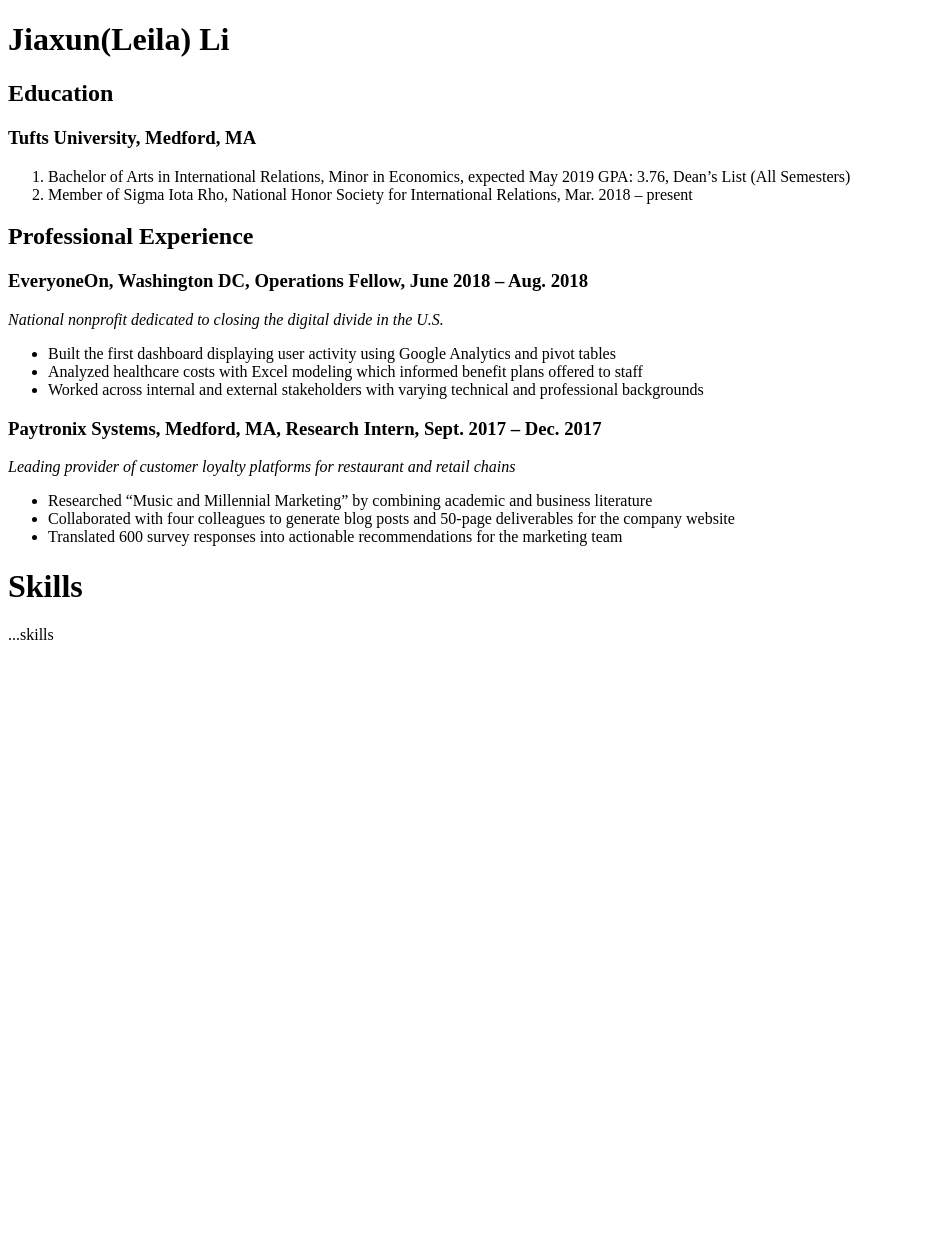
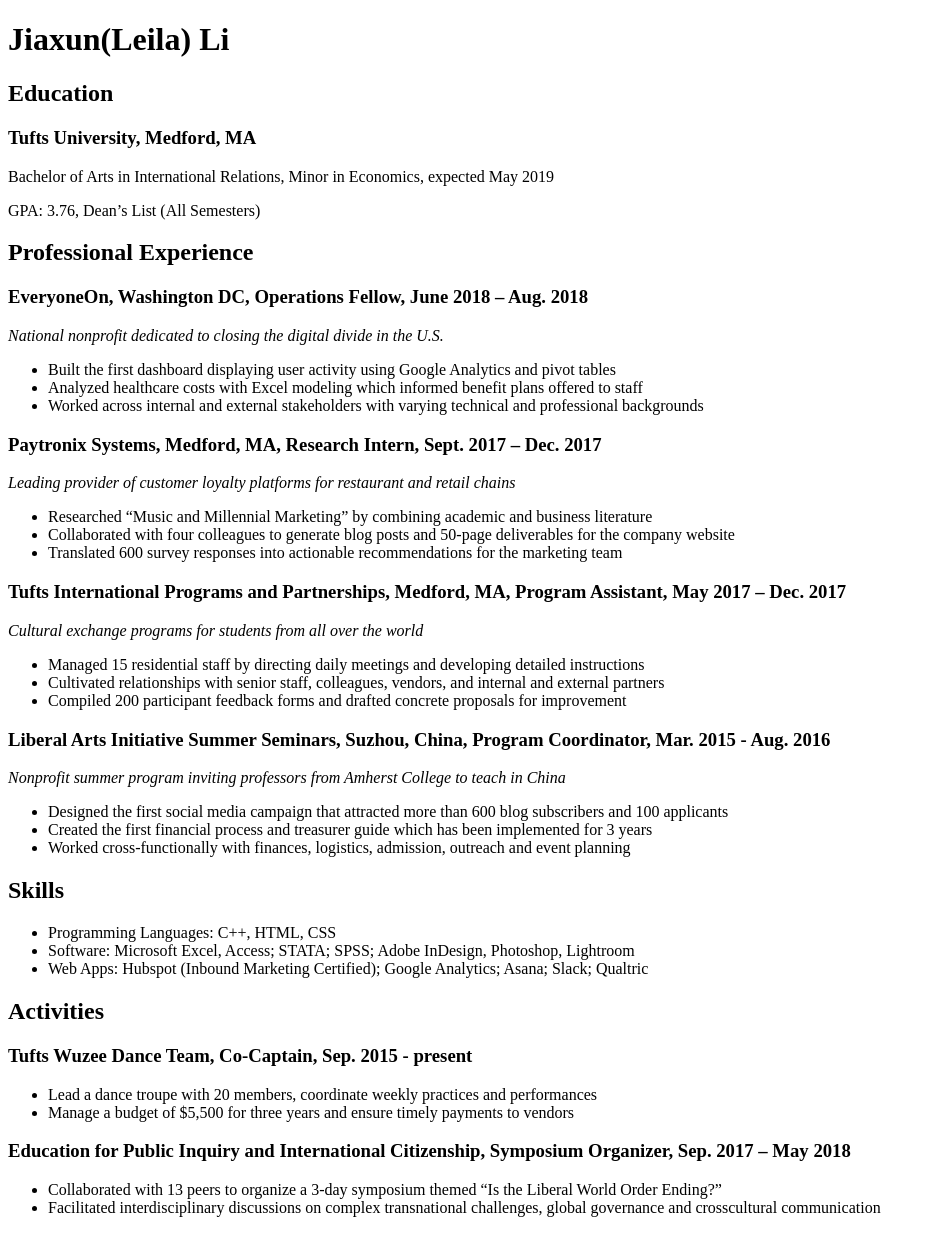
Before and after one commit to leilajxli/leilajxli.github.io, a plain HTML site: page resume.html in a window 1280 px wide. Shown: the whole page, without its empty margins (0-937 px from the left). Before the commit the page ends 800 px from the top, so only its background shows below. Drawn offline with Linux system fonts and the light colour scheme.

Commit message:
added contents to resume

```diff
--- a/resume.html
+++ b/resume.html
@@ -8,14 +8,13 @@
 
 <body>
 	<h1>Jiaxun(Leila) Li</h1>
+	<div></div>
 
 	<h2>Education</h2>
 		<h3>Tufts University, Medford, MA</h3>
-			<ol>
-			<li>Bachelor of Arts in International Relations, Minor in Economics, expected May 2019
-			GPA: 3.76, Dean’s List (All Semesters) </li>
-			<li>Member of Sigma Iota Rho, National Honor Society for International Relations, Mar. 2018 – present </li>
-			</ol>
+			<p>Bachelor of Arts in International Relations, Minor in Economics, expected May 2019 </p>
+			<p>GPA: 3.76, Dean’s List (All Semesters) </p>
+	<div></div>
 
 	<h2>Professional Experience</h2>
 	<h3>EveryoneOn, Washington DC, Operations Fellow, June 2018 – Aug. 2018</h3>
@@ -25,6 +24,7 @@
 				<li>Analyzed healthcare costs with Excel modeling which informed benefit plans offered to staff </li>
 				<li>Worked across internal and external stakeholders with varying technical and professional backgrounds</li>
 			</ul>
+	<div></div>
 
 	<h3>Paytronix Systems, Medford, MA, Research Intern, Sept. 2017 – Dec. 2017</h3>
 		<i>Leading provider of customer loyalty platforms for restaurant and retail chains </i>
@@ -34,9 +34,41 @@
 				<li>Translated 600 survey responses into actionable recommendations for the marketing team </li>
 			</ul>
 
+	<h3>Tufts International Programs and Partnerships, Medford, MA, Program Assistant, May 2017 – Dec. 2017</h3>
+		<i>Cultural exchange programs for students from all over the world</i>
+			<ul>
+				<li>Managed 15 residential staff by directing daily meetings and developing detailed instructions</li>
+				<li>Cultivated relationships with senior staff, colleagues, vendors, and internal and external partners</li>
+				<li>Compiled 200 participant feedback forms and drafted concrete proposals for improvement</li>
+			</ul>
 
-	<h1>Skills</h1>
-	<p>...skills</p>
+	<h3>Liberal Arts Initiative Summer Seminars, Suzhou, China, Program Coordinator, Mar. 2015 - Aug. 2016</h3>
+		<i>Nonprofit summer program inviting professors from Amherst College to teach in China</i>
+			<ul>
+				<li>Designed the first social media campaign that attracted more than 600 blog subscribers and 100 applicants</li>
+				<li>Created the first financial process and treasurer guide which has been implemented for 3 years</li>
+				<li>Worked cross-functionally with finances, logistics, admission, outreach and event planning</li>
+			</ul>
+
+	<h2>Skills</h2>
+		<ul>
+			<li>Programming Languages: C++, HTML, CSS</li>
+			<li>Software: Microsoft Excel, Access; STATA; SPSS; Adobe InDesign, Photoshop, Lightroom</li>
+			<li>Web Apps: Hubspot (Inbound Marketing Certified); Google Analytics; Asana; Slack; Qualtric</li>
+		</ul>
+
+	<h2>Activities</h2>
+		<h3>Tufts Wuzee Dance Team, Co-Captain, Sep. 2015 - present</h3>
+		<ul>
+			<li>Lead a dance troupe with 20 members, coordinate weekly practices and performances</li>
+			<li>Manage a budget of $5,500 for three years and ensure timely payments to vendors</li>
+		</ul>
+
+		<h3>Education for Public Inquiry and International Citizenship, Symposium Organizer, Sep. 2017 – May 2018</h3>
+		<ul>
+			<li>Collaborated with 13 peers to organize a 3-day symposium themed “Is the Liberal World Order Ending?”</li>
+			<li>Facilitated interdisciplinary discussions on complex transnational challenges, global governance and crosscultural communication</li>
+		</ul>
 
 
 </body>
```
